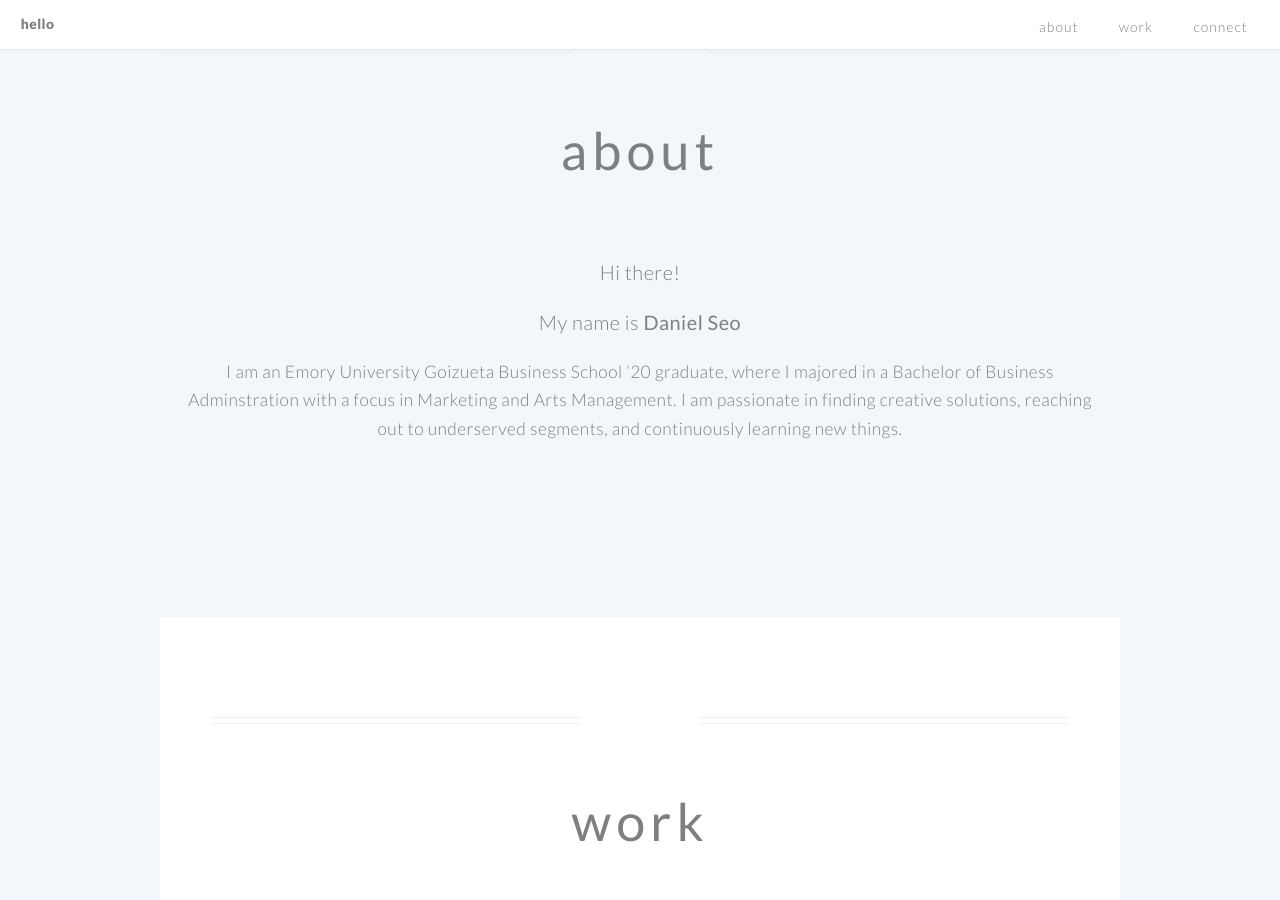
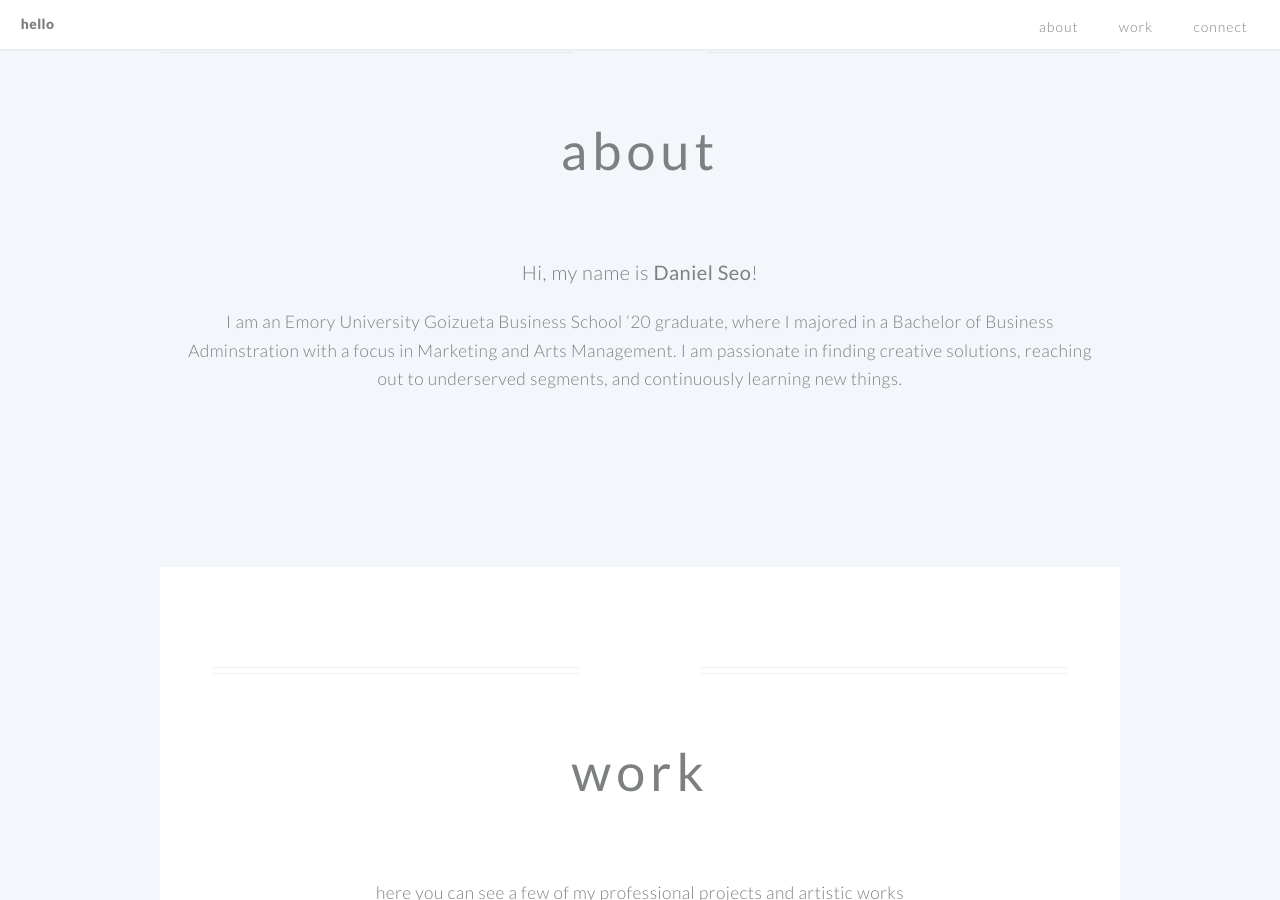
Before and after one commit to danielyseo/danielyseo.github.io, a Jekyll site: the page built from index.md, in a window 1280 px wide and 900 px high, scrolled down 611 px. Built offline with Jekyll 4.4.1, drawn with Linux system fonts in a browser that asks for light colours.

Commit message:
Update index.md

```diff
--- a/index.md
+++ b/index.md
@@ -42,8 +42,6 @@
 
 ---
 [//]: # (write a bit about yourself here)
-### Hi there!
-
-### My name is **Daniel Seo**
+### Hi, my name is **Daniel Seo**!
 
 I am an Emory University Goizueta Business School '20 graduate, where I majored in a Bachelor of Business Adminstration with a focus in Marketing and Arts Management. I am passionate in finding creative solutions, reaching out to underserved segments, and continuously learning new things.
```
Also changed, not shown: other parts of index.md (+2 -2 lines).
